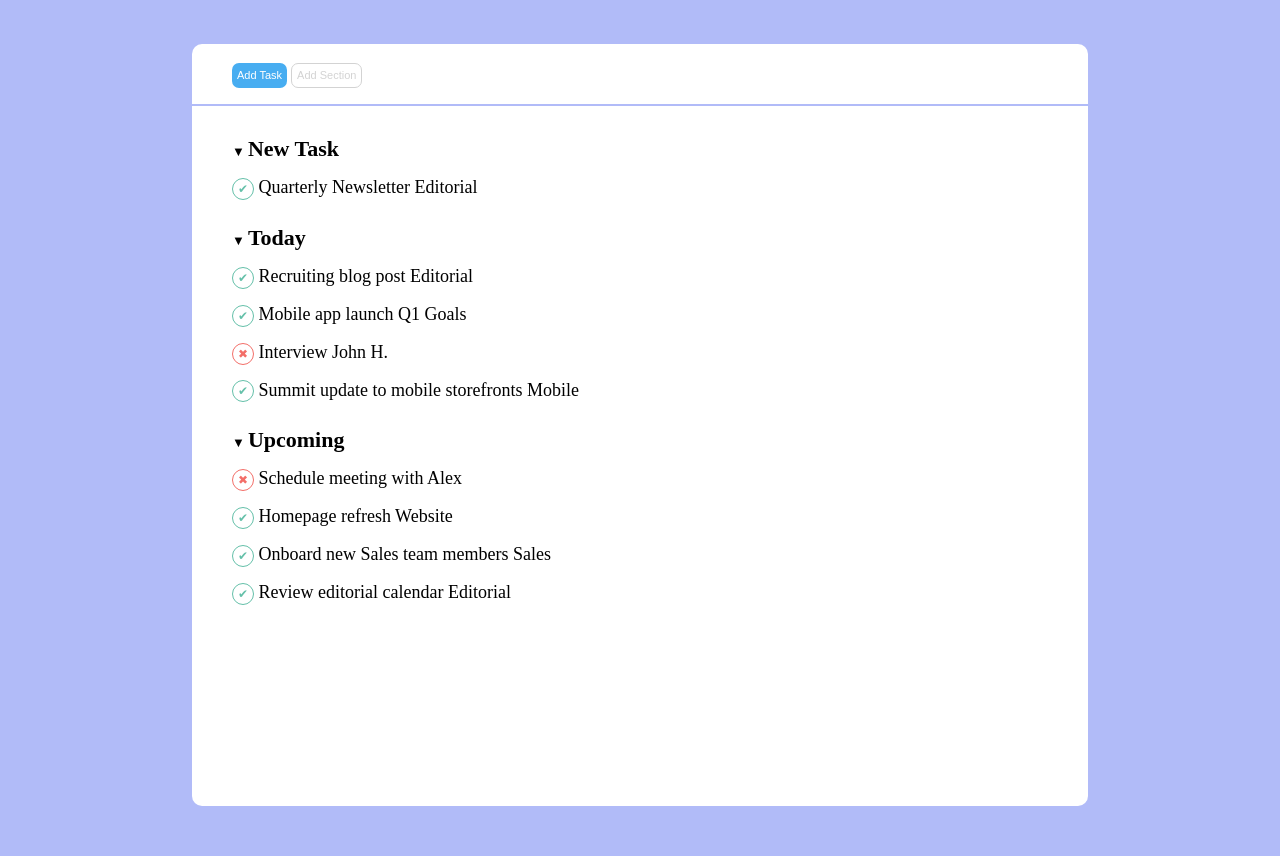
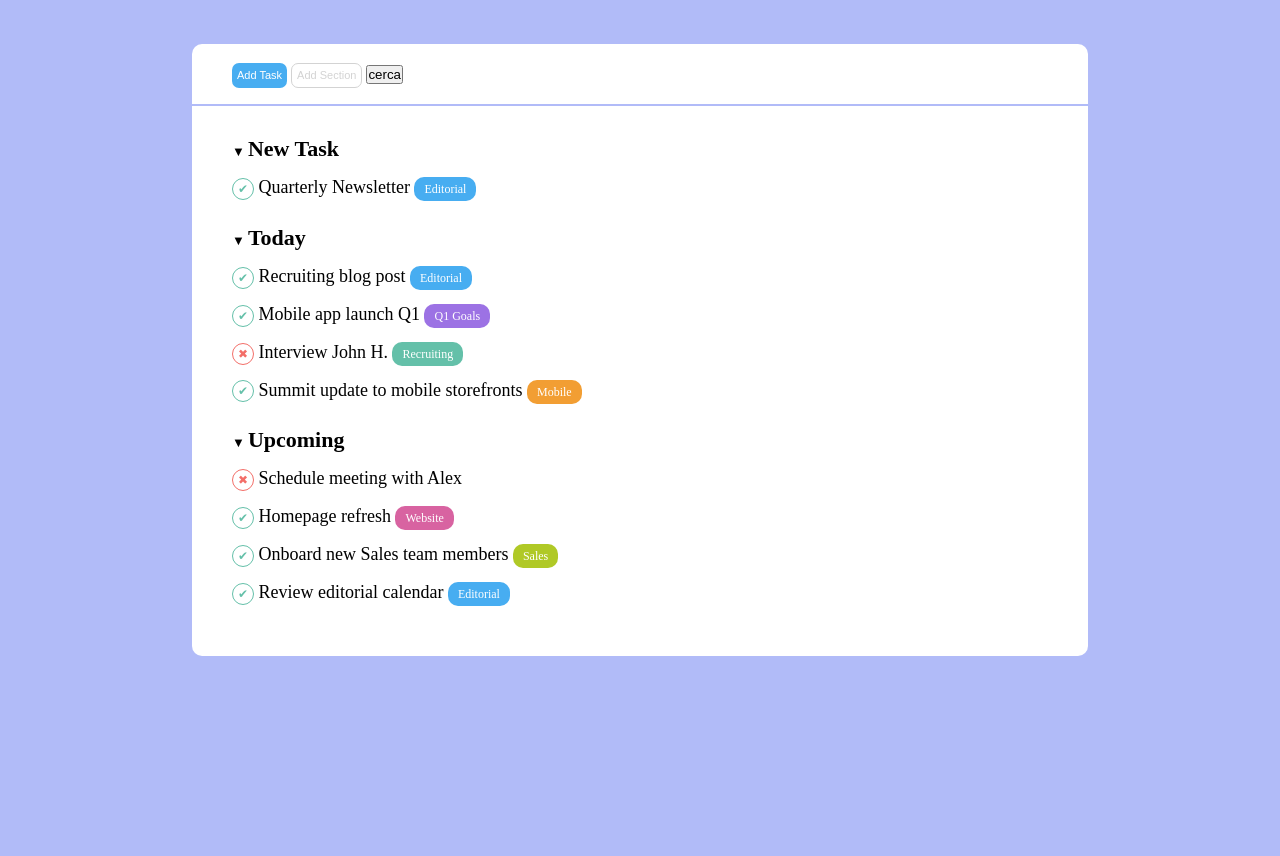
Before and after one commit to fathergasc/html-css-toboolist, a plain HTML site: page index.html in a window 1280 px wide. Shown: the part 86-942 px from the top of the page. After the commit the page ends 800 px from the top, so only its background shows below. Drawn offline with Linux system fonts and the light colour scheme.

Commit message:
esercizio completo

```diff
--- a/css/style.css
+++ b/css/style.css
@@ -16,7 +16,6 @@ header {
 main {
     margin: 50px auto;
     width: 70%;
-    #B1BBF8
 }
 
 .logo {
@@ -28,7 +27,7 @@ main {
 
 #logo-text {
     line-height: 80px;
-    font-size: 45px;
+    font-size: 40px;
     font-weight: bold;
     vertical-align: middle;
 }
@@ -66,6 +65,26 @@ main {
     background-color: #fff;
 }
 
+.purple {
+    background-color: #9C72E4;
+}
+
+.green {
+    background-color: #64C0A9;
+}
+
+.orange {
+    background-color: #F29E33;
+}
+
+.fuchsia {
+    background-color: #D863A1;
+}
+
+.light-green {
+    background-color: #B0C926;
+}
+
 #white-button {
     color: lightgray;
     border: 1px solid lightgray;
@@ -80,7 +99,7 @@ main {
 .list-container {
     padding-top: 30px;
     background-color: #fff;
-    height: 700px;
+    height: 550px;
     border-bottom-left-radius: 10px;
     border-bottom-right-radius: 10px;
 }
@@ -94,6 +113,7 @@ ul {
 li {
     margin: 15px 0;
     font-size: 18px;
+
 }
 
 .list-title {
@@ -144,3 +164,10 @@ li {
     vertical-align: middle;
     line-height: 20px;
 }
+
+.tag {
+    color: #fff;
+    font-size: 12px;
+    padding: 5px 10px;
+    border-radius: 10px;
+}
--- a/index.html
+++ b/index.html
@@ -30,6 +30,7 @@
                 <div class="buttons-div">
                 <button class="button blue" id="blue-button">Add Task</button>
                 <button class="button white" id="white-button">Add Section</button>
+                <button>cerca</button>
                 </div>
 
             </div>
@@ -41,7 +42,7 @@
                     <ul class="prima-lista">
                         <span class="list-title">New Task</span>
                         <li class="done">
-                            Quarterly Newsletter Editorial
+                            Quarterly Newsletter <span class="tag blue">Editorial</span>
                         </li>
 
                     </ul>
@@ -49,19 +50,19 @@
                     <ul class="altre-liste">
                     <span class="list-title">Today</span>
                         <li class="done">
-                            Recruiting blog post Editorial
+                            Recruiting blog post <span class="tag blue">Editorial</span>
                         </li>
 
                         <li class="done">
-                            Mobile app launch Q1 Goals
+                            Mobile app launch Q1 <span class="tag purple">Q1 Goals</span>
                         </li>
 
                         <li class="to-do">
-                            Interview John H.
+                            Interview John H. <span class="tag green">Recruiting</span>
                         </li>
 
                         <li class="done">
-                            Summit update to mobile storefronts Mobile
+                            Summit update to mobile storefronts <span class="tag orange">Mobile</span>
                         </li>
 
                     </ul>
@@ -73,15 +74,15 @@
                         </li>
 
                         <li class="done">
-                            Homepage refresh Website
+                            Homepage refresh <span class="tag fuchsia">Website</span>
                         </li>
 
                         <li class="done">
-                            Onboard new Sales team members Sales
+                            Onboard new Sales team members <span class="tag light-green">Sales</span>
                         </li>
 
                         <li class="done">
-                            Review editorial calendar Editorial
+                            Review editorial calendar <span class="tag blue">Editorial</span>
                         </li>
 
                     </ul>
```
